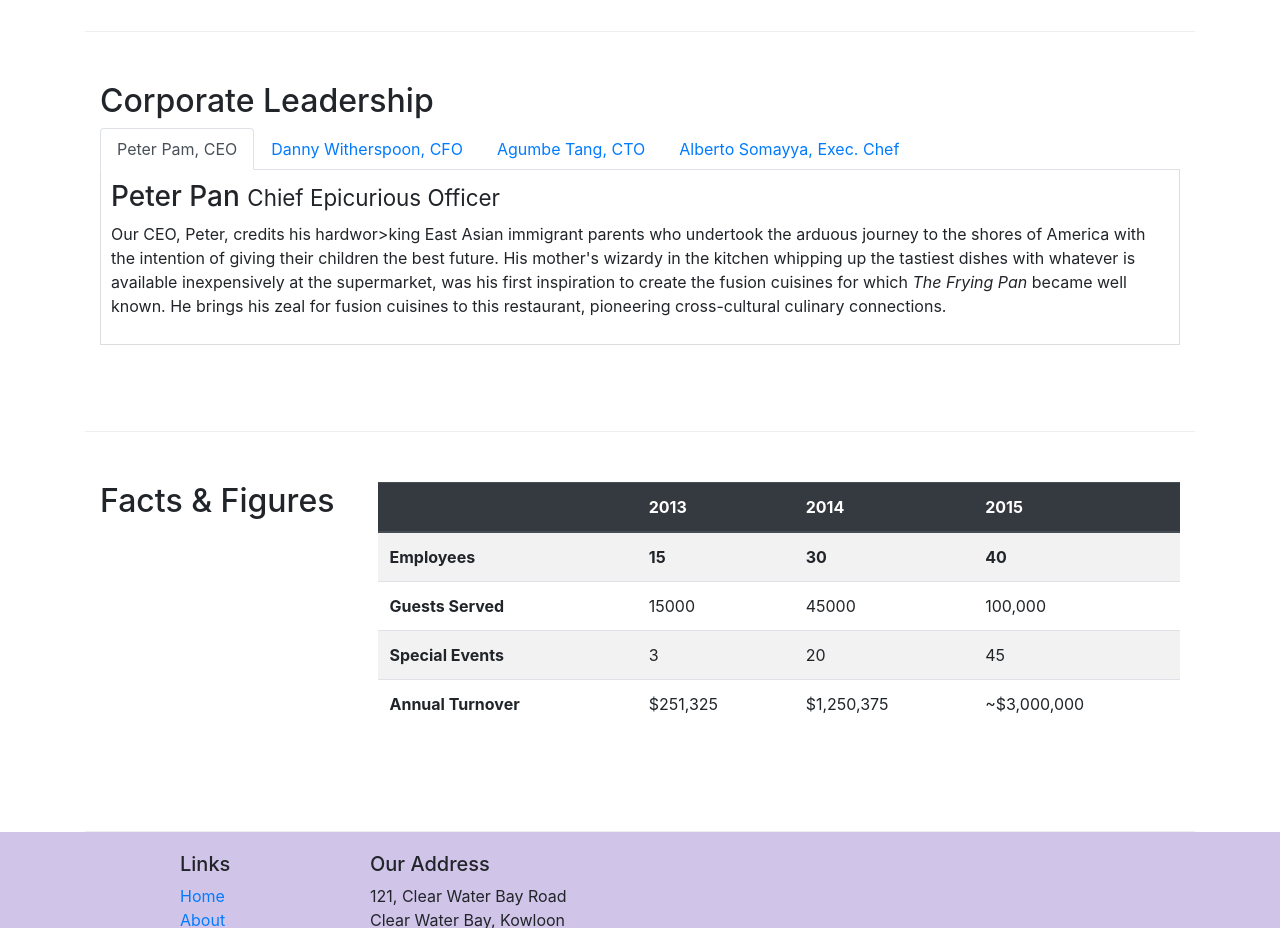
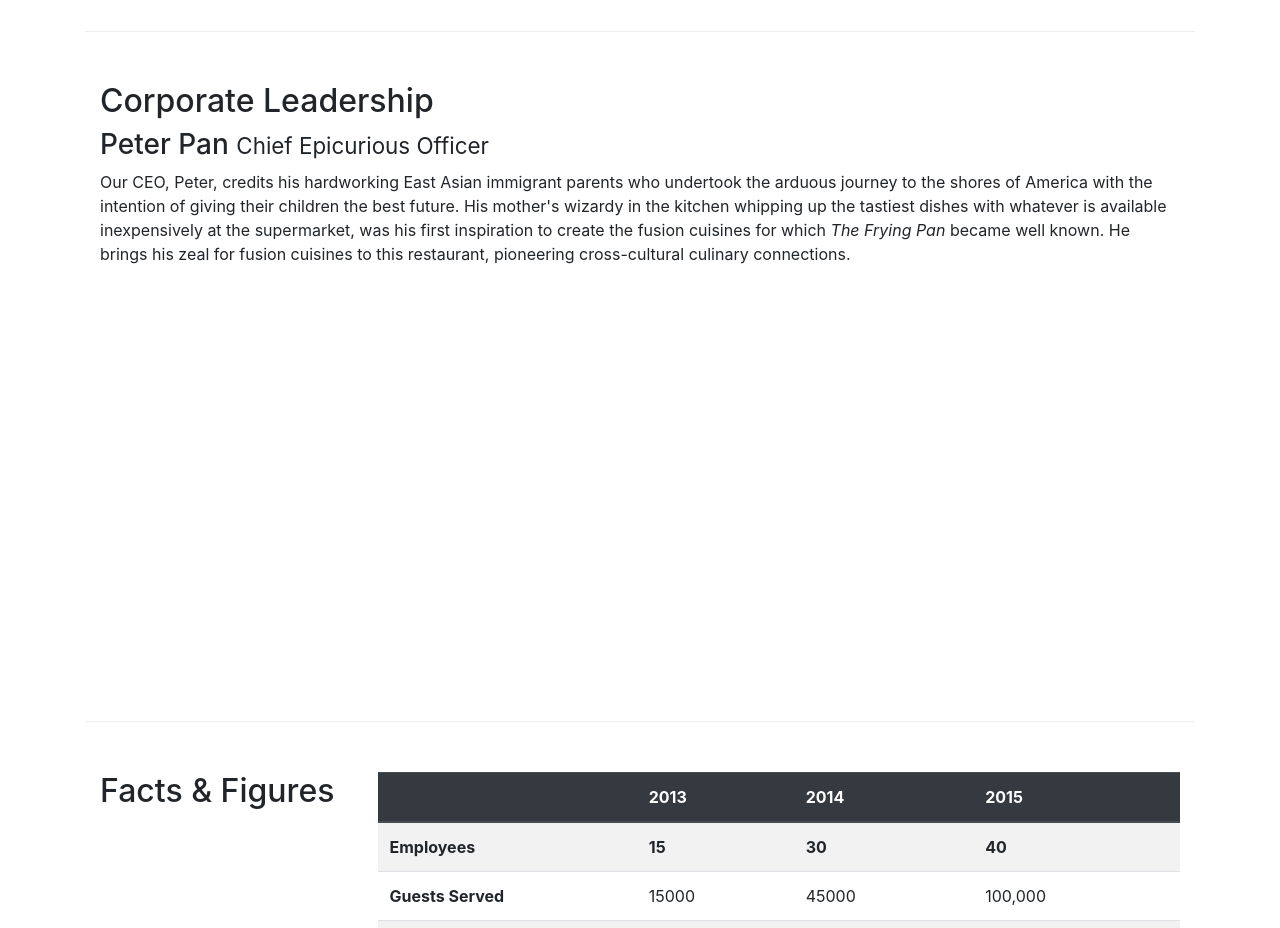
Before and after one commit to shubhanshu02/e-learning, a website: page Bootstrap/conFusion/aboutus.html in a window 1280 px wide. Shown: the part 940-1868 px from the top of the page. Drawn offline with nearby package versions, Linux system fonts and the light colour scheme.

Commit message:
Rough work

```diff
--- a/Bootstrap/conFusion/aboutus.html
+++ b/Bootstrap/conFusion/aboutus.html
@@ -100,25 +100,12 @@
         <div class="row row-content">
             <div class="col-12">
                 <h2>Corporate Leadership</h2>
-                <ul class="nav nav-tabs">
-                    <li class="nav-item">
-                        <a class="nav-link active" href="#peter" role="tab" data-toggle="tab">Peter Pam, CEO</a>
-                    </li>
-                    <li class="nav-item">
-                        <a class="nav-link" href="#danny" role="tab" data-toggle="tab">Danny Witherspoon, CFO</a>
-                    </li>
-                    <li class="nav-item">
-                        <a class="nav-link" href="#Agumbe" role="tab" data-toggle="tab">Agumbe Tang, CTO</a>
-                    </li>
-                    <li class="nav-item">
-                        <a class="nav-link" href="#Alberto" role="tab" data-toggle="tab">Alberto Somayya, Exec. Chef</a>
-                    </li>
-                </ul>
 
-                <div class="tab-content">
+
+                <div class="accordion">
                     <div role="tabpanel" id="Peter" class="tab-pane fade show active">
                         <h3>Peter Pan <small>Chief Epicurious Officer</small></h3>
-                        <p class="d-none d-sm-block">Our CEO, Peter, credits his hardwor>king East Asian immigrant parents who undertook the arduous journey to the shores of America with the intention of giving their children the best future. His mother's wizardy in the kitchen whipping up the tastiest dishes with whatever is available inexpensively at the supermarket, was his first inspiration to create the fusion cuisines for which <em>The Frying Pan</em> became well known. He brings his zeal for fusion cuisines to this restaurant, pioneering cross-cultural culinary connections.</p>
+                        <p class="d-none d-sm-block">Our CEO, Peter, credits his hardworking East Asian immigrant parents who undertook the arduous journey to the shores of America with the intention of giving their children the best future. His mother's wizardy in the kitchen whipping up the tastiest dishes with whatever is available inexpensively at the supermarket, was his first inspiration to create the fusion cuisines for which <em>The Frying Pan</em> became well known. He brings his zeal for fusion cuisines to this restaurant, pioneering cross-cultural culinary connections.</p>
                     </div>
                     <div role="tabpanel" id="Danny" class="tab-pane fade">
                         <h3>Dhanasekaran Witherspoon <small>Chief Food Officer</small></h3>
```
